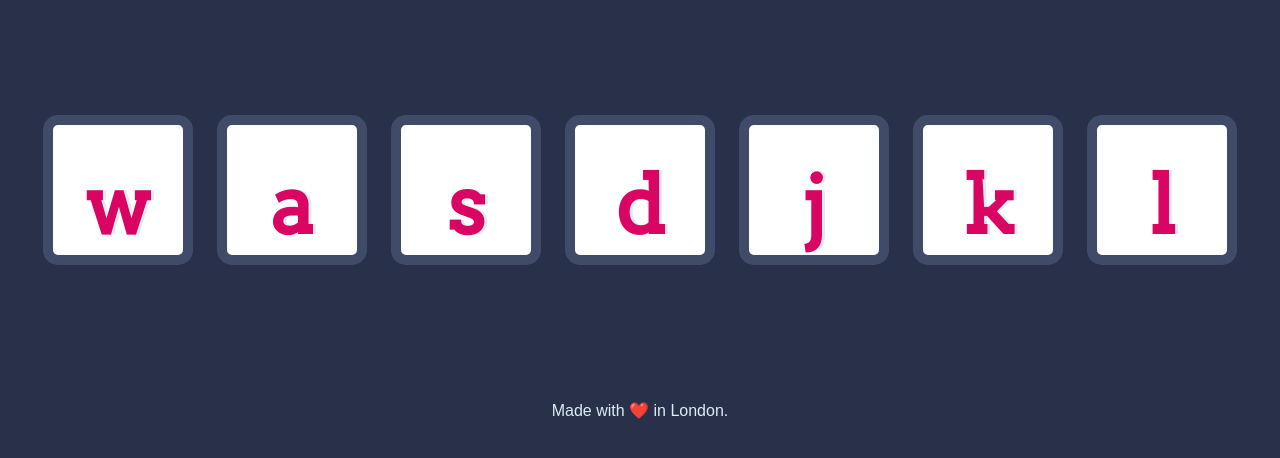
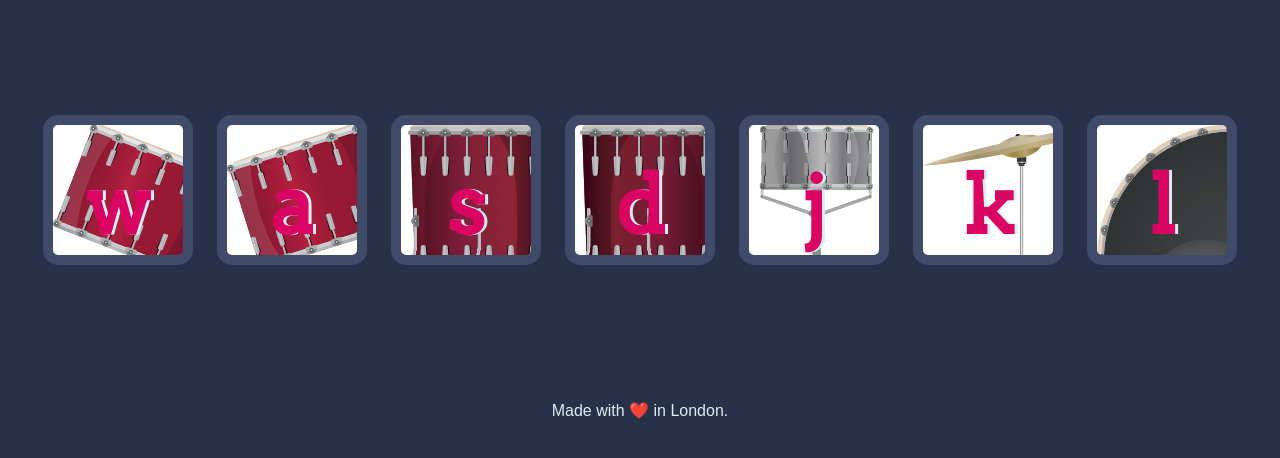
Before and after one commit to RiyaJ28/drum-kit, a plain HTML site: page index.html in a window 1280 px wide. Shown: the part 174-632 px from the top of the page. Drawn offline with Linux system fonts and the light colour scheme.

Commit message:
Update styles.css

```diff
--- a/styles.css
+++ b/styles.css
@@ -18,34 +18,34 @@ footer {
 
 .w {
 
-  background:url(images/tom1.png);
+  background:url(tom1.png);
 }
 
 .a {
-  background:url(images/tom2.png);
+  background:url(tom2.png);
 
 }
 
 .s {
-  background:url(images/tom3.png);
+  background:url(tom3.png);
 
 }
 
 .d {
-  background:url(images/tom4.png);
+  background:url(tom4.png);
 }
 
 .j {
-  background:url(images/snare.png);
+  background:url(snare.png);
 }
 
 .k {
 
-  background:url(images/crash.png);
+  background:url(crash.png);
 }
 
 .l {
-  background:url(images/kick.png);
+  background:url(kick.png);
 }
 
 .set {
```
